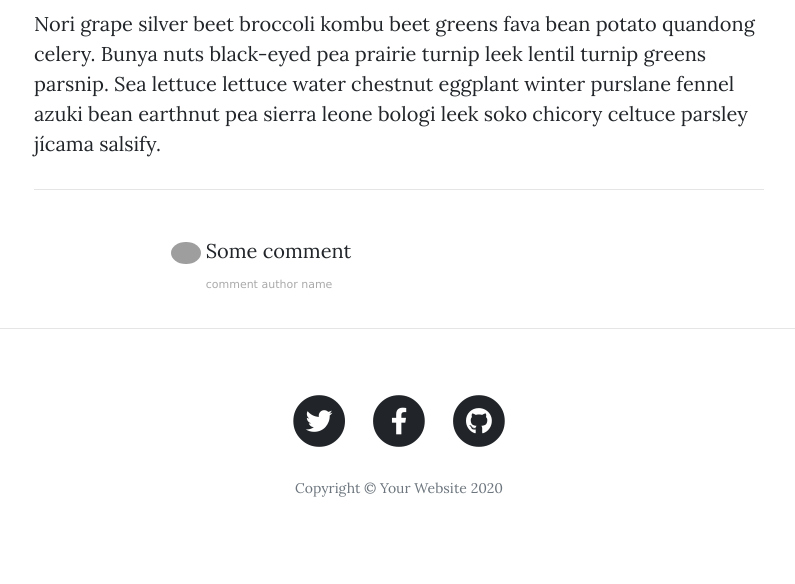
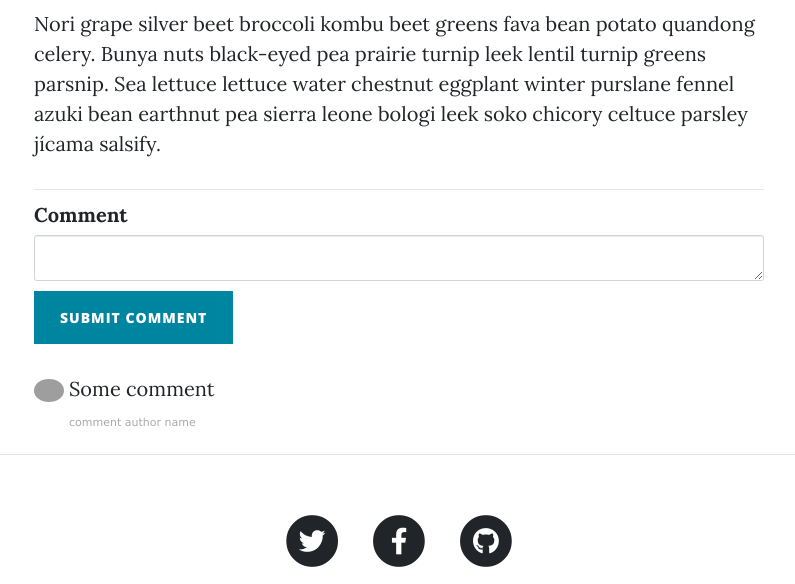
Before and after one commit to cburgyan/MultiBloggerWithAuthentication_Flask_Bootstrap_CKEditor_Gravatar_SQLAlchemy_Login_Manager_UserMixin, a Flask app: page /post/1 in a window 1280 px wide. Shown: the part 632-1216 px from the top of the page, without its empty margins (241-1036 px from the left). Before the commit the page ends 1129 px from the top, so only its background shows below. Run offline with Flask 2, Linux system fonts and the light colour scheme; data comes from the database, SQL or seed files in the repository; both versions use the stored data as it was before the commit; some libraries are stand-ins or nearby versions; grey boxes are pictures that could not be loaded.

Commit message:
enable adding of comments to posts

```diff
--- a/forms.py
+++ b/forms.py
@@ -3,10 +3,17 @@
 from wtforms.validators import DataRequired, URL
 from flask_ckeditor import CKEditorField
 
-##WTForm
+
+# #WTForm
 class CreatePostForm(FlaskForm):
     title = StringField("Blog Post Title", validators=[DataRequired()])
     subtitle = StringField("Subtitle", validators=[DataRequired()])
     img_url = StringField("Blog Image URL", validators=[DataRequired(), URL()])
     body = CKEditorField("Blog Content", validators=[DataRequired()])
     submit = SubmitField("Submit Post")
+
+
+# Comment Form
+class CommentForm(FlaskForm):
+    body = CKEditorField("Comment", validators=[DataRequired()])
+    submit = SubmitField('Submit Comment')
--- a/main.py
+++ b/main.py
@@ -7,7 +7,7 @@
 from flask_sqlalchemy import SQLAlchemy
 from sqlalchemy.orm import relationship
 from flask_login import UserMixin, login_user, LoginManager, login_required, current_user, logout_user
-from forms import CreatePostForm
+from forms import CreatePostForm, CommentForm
 from flask_gravatar import Gravatar
 from flask_wtf import FlaskForm
 from wtforms import StringField, SubmitField, EmailField, PasswordField
@@ -38,7 +38,7 @@
     body = db.Column(db.Text, nullable=False)
     img_url = db.Column(db.String(250), nullable=False)
 
-    # Create Foreign Key; in "users.id", the "users" refers to the tablename of User.
+    # Create Foreign Key; in "users.id", the "users" refers to the __tablename__ of User.
     author_id = db.Column(db.Integer, db.ForeignKey('users.id'))
 
     # Create reference to the User object, the "posts" refers to the posts property in the User class.
@@ -59,8 +59,24 @@
     # The "author" refers to the author property in the BlogPost class.
     posts = relationship('BlogPost', back_populates='author')
 
+    # This will act like a list of Comment objects attached to each User.
+    # The "commenter" refers to the commenter property in the Comment class.
+    comments = relationship('Comment', back_populates='commenter')
+
     def get_id(self):
         return str(self.id)
+
+
+class Comment(db.Model):
+    __tablename__ = 'comments'
+    id = db.Column(db.Integer, primary_key=True)
+    text = db.Column(db.String, nullable=False)
+
+    # Create Foreign Key; in "users.id", the "users" refers to the __tablename__ of User.
+    commenter_id = db.Column(db.Integer, db.ForeignKey('users.id'))
+
+    # Create reference to the User object, the "comments" refers to the comments property in the User class.
+    commenter = relationship('User', back_populates='comments')
 
 
 db.create_all()
@@ -153,10 +169,21 @@
     return redirect(url_for('get_all_posts'))
 
 
-@app.route("/post/<int:post_id>")
+@app.route("/post/<int:post_id>", methods=['GET', 'POST'])
 def show_post(post_id):
     requested_post = BlogPost.query.get(post_id)
-    return render_template("post.html", post=requested_post)
+    form = CommentForm()
+    if form.validate_on_submit():
+        commenter = current_user
+        text = form.body.data
+        new_comment = Comment(
+            commenter=commenter,
+            text=text
+        )
+        db.session.add(new_comment)
+        db.session.commit()
+        return redirect(url_for('show_post', post_id=post_id))
+    return render_template("post.html", post=requested_post, form=form)
 
 
 @app.route("/about")
--- a/templates/post.html
+++ b/templates/post.html
@@ -1,6 +1,9 @@
+{% extends 'bootstrap/base.html' %}
+{% import 'bootstrap/wtf.html' as wtf %}
+
+{% block content %}
 {% include "header.html" %}
-
-  <!-- Page Header -->
+<!-- Page Header -->
   <header class="masthead" style="background-image: url('{{post.img_url}}')">
     <div class="overlay"></div>
     <div class="container">
@@ -32,6 +35,11 @@
             {% endif %}
 
 
+              {{ ckeditor.load() }}
+              {{ ckeditor.config(name='body') }}
+              {{ wtf.quick_form(form, novalidate=True, button_map={'submit': 'primary'}) }}
+            </div>
+
 <!--           Comments Area -->
           <div class="col-lg-8 col-md-10 mx-auto comment">
               <ul class="commentList">
@@ -45,8 +53,6 @@
                     </div>
                 </li>
               </ul>
-            </div>
-
 
           </div>
       </div>
@@ -55,3 +61,4 @@
 
   <hr>
 {% include "footer.html" %}
+{% endblock %}
```
Also changed, not shown: blog.db (deleted).
